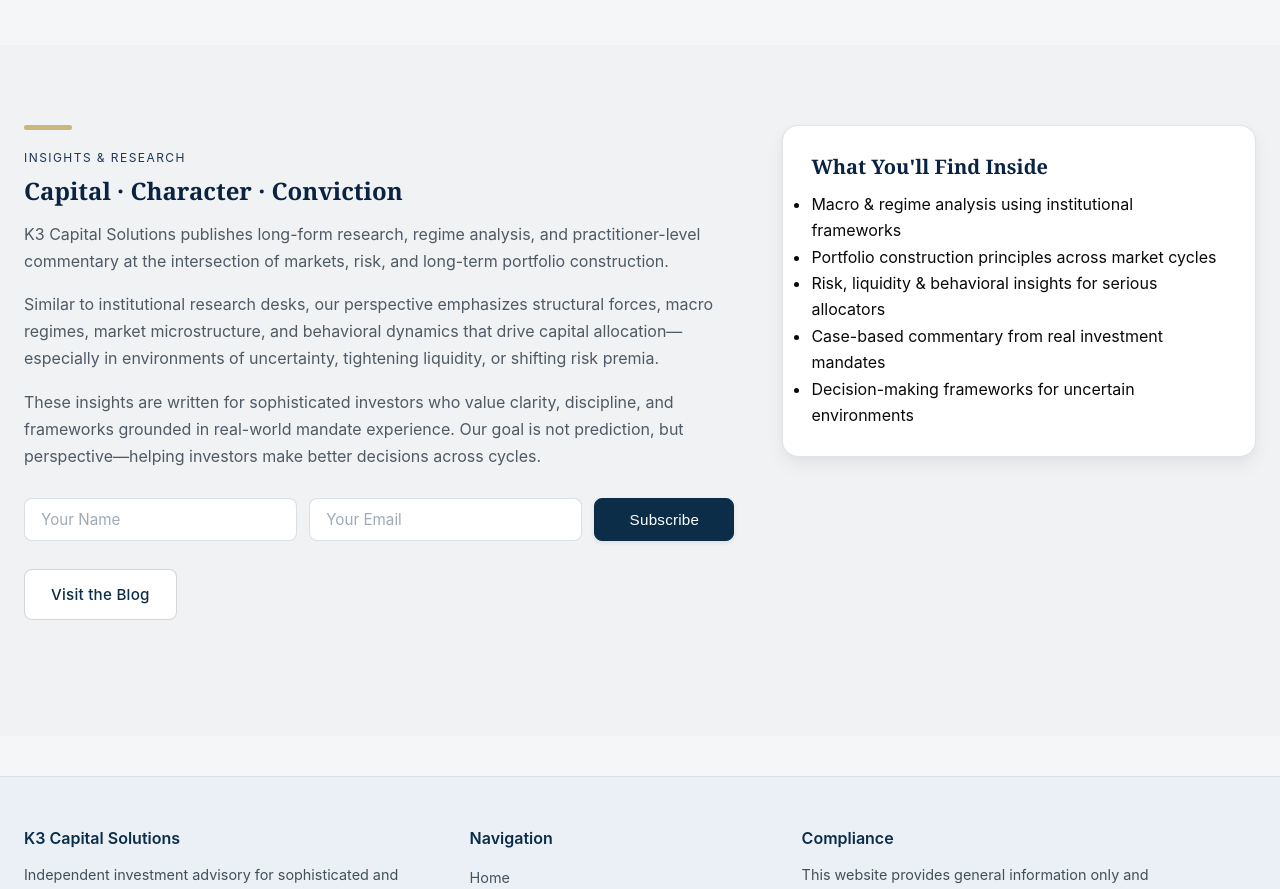
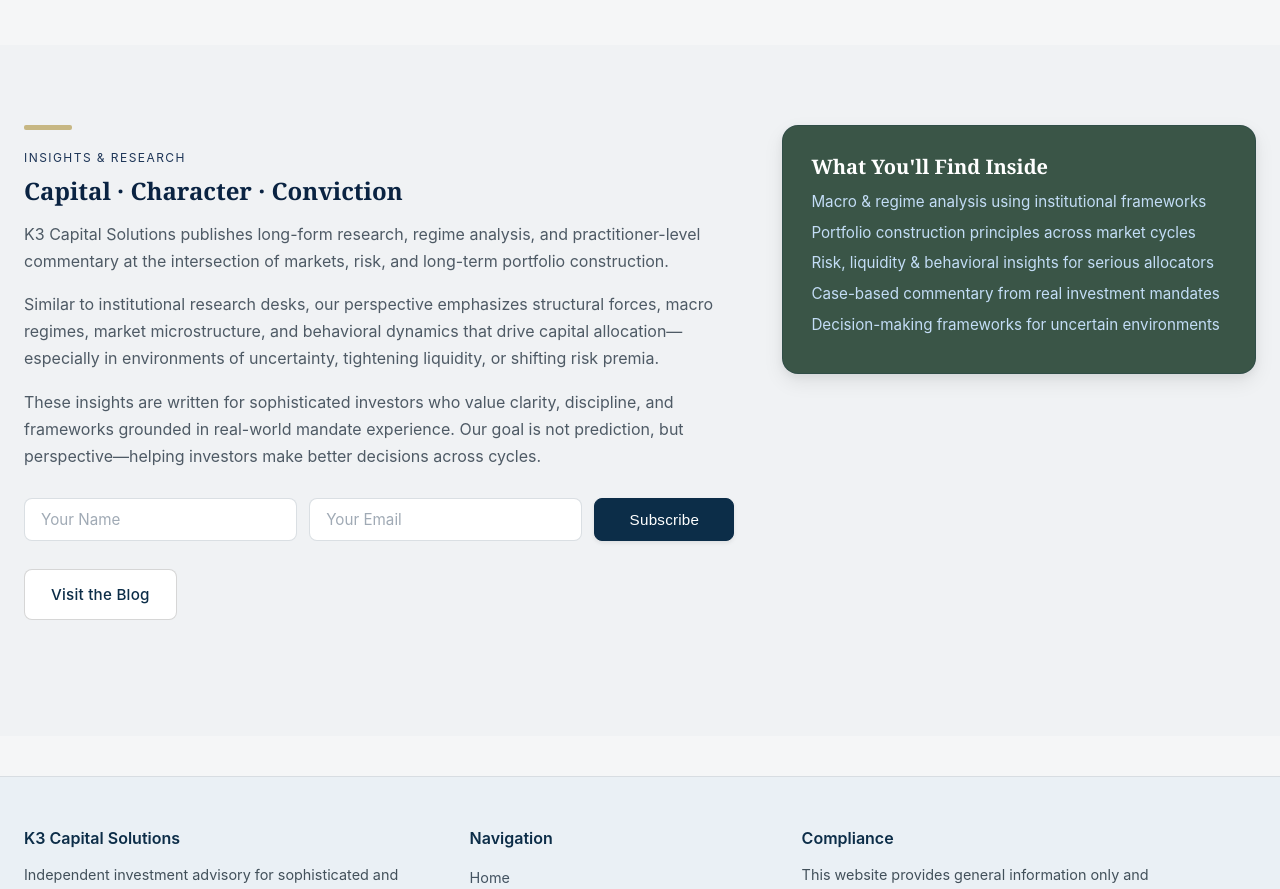
Before and after one commit to indarss/K3CapitalSolutions, a Next.js app: page / in a window 1280 px wide. Shown: the part 3480-4369 px from the top of the page. Built offline with nearby package versions, Linux system fonts and the light colour scheme.

Commit message:
adjusting color in the white card
adjusting color in the white card

```diff
--- a/app/globals.css
+++ b/app/globals.css
@@ -807,16 +807,30 @@
 .insights-card {
   border-radius: 16px;
   padding: 28px;
-  background: #ffffff;
-  border: 1px solid rgba(165, 175, 190, 0.35);
+  background: var(--rock-green);
+  border: 1px solid rgba(12, 45, 72, 0.2);
   box-shadow:
-    0 8px 20px rgba(0, 0, 0, 0.05),
-    0 3px 8px rgba(0, 0, 0, 0.03);
+    0 8px 20px rgba(0, 0, 0, 0.08),
+    0 3px 8px rgba(0, 0, 0, 0.05);
 }
 
 .insights-card h3 {
   font-size: 1.25rem;
   margin-bottom: 12px;
+  color: #ffffff;
+}
+
+.insights-card ul {
+  list-style: none;
+  padding: 0;
+  margin: 0;
+}
+
+.insights-card li {
+  color: #c3ddf6;
+  font-size: 0.95rem;
+  line-height: 1.5;
+  margin-bottom: 8px;
 }
 
 /* ============================================================
--- a/components/SubscribeForm.jsx
+++ b/components/SubscribeForm.jsx
@@ -49,7 +49,7 @@
       )}
 
       {status === "error" && (
-        <p style={{ color: "var(--gold)", marginTop: "10px" }}>
+        <p style={{ color: "#d32f2f", marginTop: "10px", fontWeight: "500" }}>
           Something went wrong — please try again.
         </p>
       )}
```
